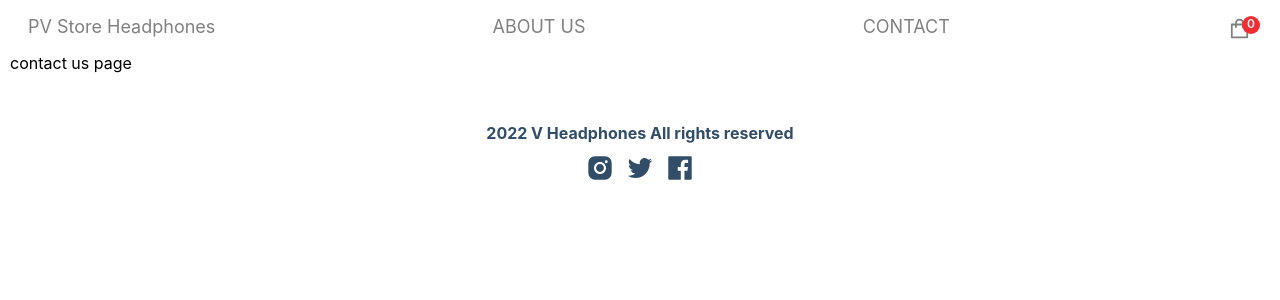
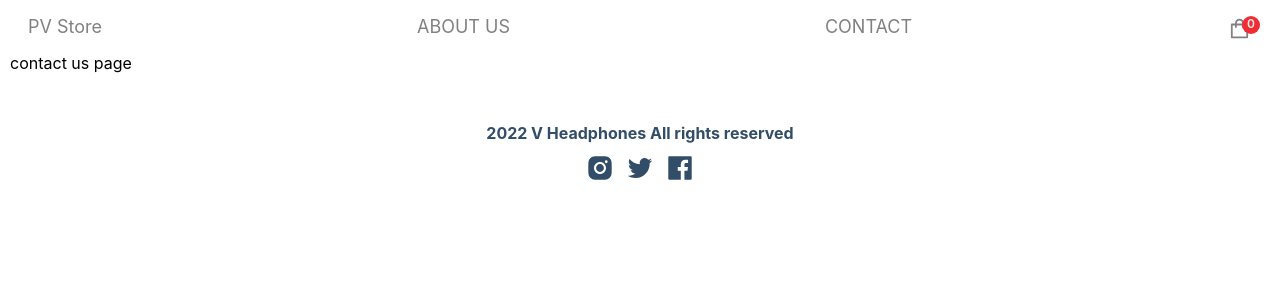
Before and after one commit to Pratiksha221/headphones-ecommerce, a Next.js app: page /contact-us in a window 1280 px wide. Shown: the top 300 px of the page. Built offline with nearby package versions, Linux system fonts and the light colour scheme.

Commit message:
GTM CONTAINER ID
changed gtm container ID

```diff
--- a/components/Navbar.jsx
+++ b/components/Navbar.jsx
@@ -1,6 +1,6 @@
 import React from 'react';
 import Link from 'next/link';
-import { AiOutlineShopping } from 'react-icons/ai'
+import { AiOutlineShopping , AiFillHeart } from 'react-icons/ai'
 
 
 import  Cart  from './Cart';
@@ -12,11 +12,12 @@ const Navbar = () => {
   return (
     <div className="navbar-container">
       <p className="logo navbar-items">
-        <Link href="/">PV Store Headphones</Link>
+
+        <Link href="/">PV Store</Link>
 
       </p>
       <p className="navbar-items ">
-      <Link href="/about-us">ABOUT US </Link>
+      <Link href="/about-us">ABOUT US</Link>
       </p>
       <p className="navbar-items ">
       <Link href="/contact-us">CONTACT</Link>
--- a/pages/_app.js
+++ b/pages/_app.js
@@ -6,7 +6,7 @@ import TagManager from "react-gtm-module";
 import { useEffect } from "react";
 function MyApp({ Component, pageProps }) {
   useEffect(() => {
-    TagManager.initialize({ gtmId: "GTM-WSPVSGL" });
+    TagManager.initialize({ gtmId: "GTM-54W6RXK" });
   }, []);
   return (
     <StateContext>
```
